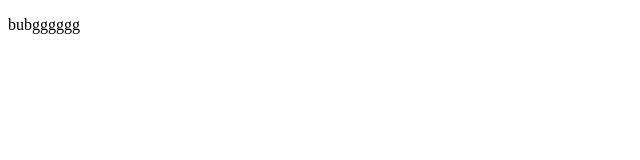
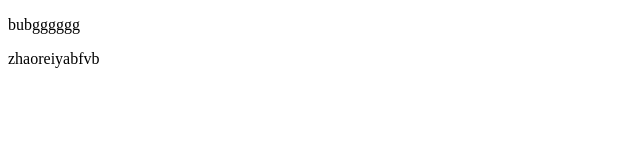
Before and after one commit to Guyadan/mytest, a plain HTML site: page index.html in a window 1280 px wide. Shown: the full height of the page, 0-640 px from the left. Drawn offline with Linux system fonts and the light colour scheme.

Commit message:
Update index.html

```diff
--- a/index.html
+++ b/index.html
@@ -16,6 +16,7 @@
 <body>
 	<div>
 		<p>bubgggggg</p>
+<p>  zhaoreiyabfvb</p>
 	</div>
 
 </body>
```
